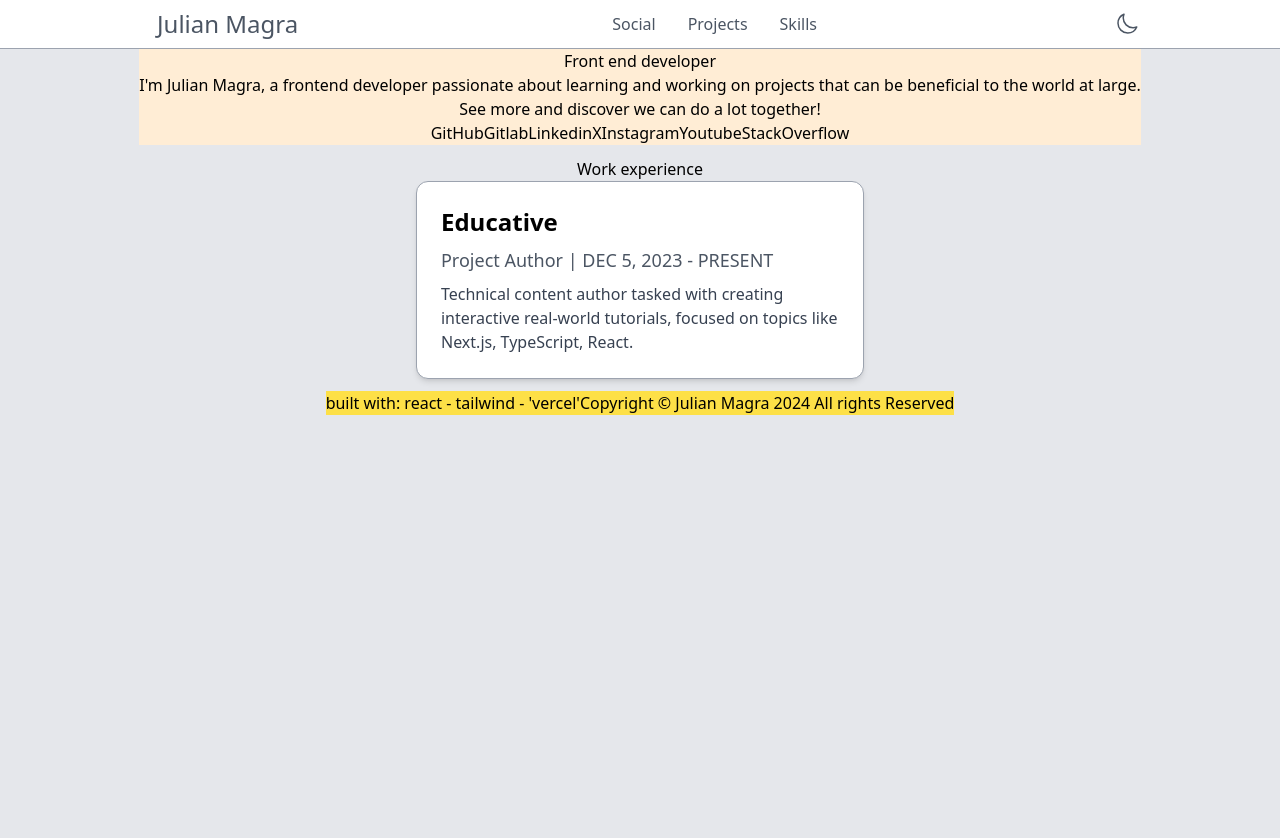
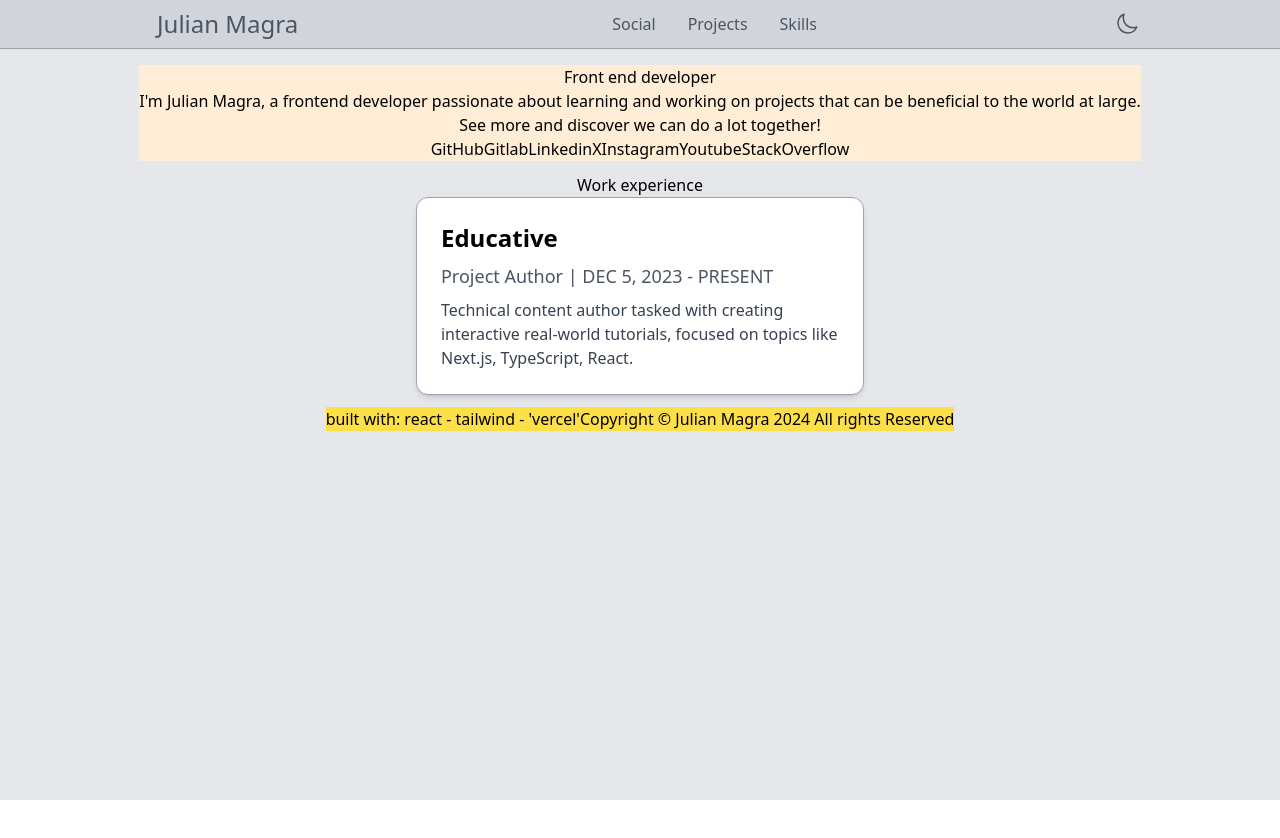
Before and after one commit to julianmagra/portfolio, a React (Vite) app: page / in a window 1280 px wide. Shown: the top 838 px of the page. After the commit the page ends 800 px from the top, so only its background shows below. Built offline with nearby package versions, Linux system fonts and the light colour scheme.

Commit message:
fix html structure

```diff
--- a/src/App.tsx
+++ b/src/App.tsx
@@ -4,9 +4,13 @@ import PublicRoutes from "./router/PublicRoutes";
 
 const App = () => {
   return (
-    <div className="min-h-screen ">
+    <div className="min-h-screen bg-gray-300 flex flex-col">
+      {/* Barra de navegación */}
       <Appbar />
-      <div className=" max-w-screen-2xl bg-gray-200 mx-auto flex min-h-screen">
+
+      {/* Contenedor principal */}
+      <div className=" container mx-auto flex-grow bg-gray-200 p-4 ">
+        {/* Contenido de las rutas públicas */}
         <PublicRoutes />
       </div>
     </div>
@@ -14,3 +18,7 @@ const App = () => {
 };
 
 export default App;
+
+{
+  /* Contenedor principal */
+}
--- a/src/components/Cards/WorkExperienceCard.tsx
+++ b/src/components/Cards/WorkExperienceCard.tsx
@@ -13,6 +13,7 @@ const WORK_EXPERIENCE_INFO: WORK_EXPERIENCE_INFO_TYPES = {
 };
 
 const WorkExperienceCard = () => {
+  console.log(WORK_EXPERIENCE_INFO);
   return (
     <>
       <div className="max-w-md mx-auto bg-white rounded-xl overflow-hidden shadow-md border border-gray-400 p-6">
--- a/src/router/PublicRoutes.tsx
+++ b/src/router/PublicRoutes.tsx
@@ -9,7 +9,7 @@ const PublicRoutes = () => {
   );
 
   return (
-    <div className=" container mx-auto  ">
+    <div>
       <Outlet />
     </div>
   );
--- a/tailwind.config.js
+++ b/tailwind.config.js
@@ -6,6 +6,9 @@ export default {
       backgroundImage: {
         buildingBg: `url('./public/constructingTowerOfPower.png')`,
       },
+      screens: {
+        "2xl": "1536px", // Define el tamaño de pantalla 2xl según sea necesario
+      },
     },
   },
   plugins: [],
```
